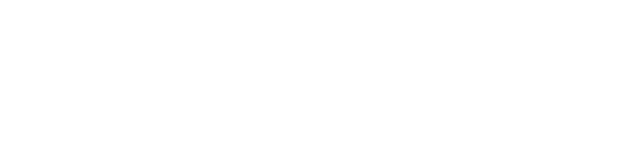
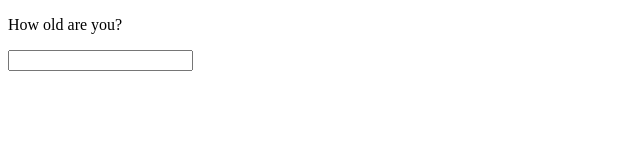
Before and after one commit to Roman-Cianci/Unit7-03, a plain HTML site: page index.html in a window 1280 px wide. Shown: the whole page, without its empty margins (0-640 px from the left). Drawn offline with Linux system fonts and the light colour scheme.

Commit message:
Running again

```diff
--- a/index.html
+++ b/index.html
@@ -7,6 +7,8 @@
     <link href="style.css" rel="stylesheet" type="text/css" />
   </head>
   <body>
+     <p>How old are you?</p>
+    <input id="age" onchange="calculateAge" type="number">
     <script src="script.js:1:11"></script>
   </body>
 </html>
```
